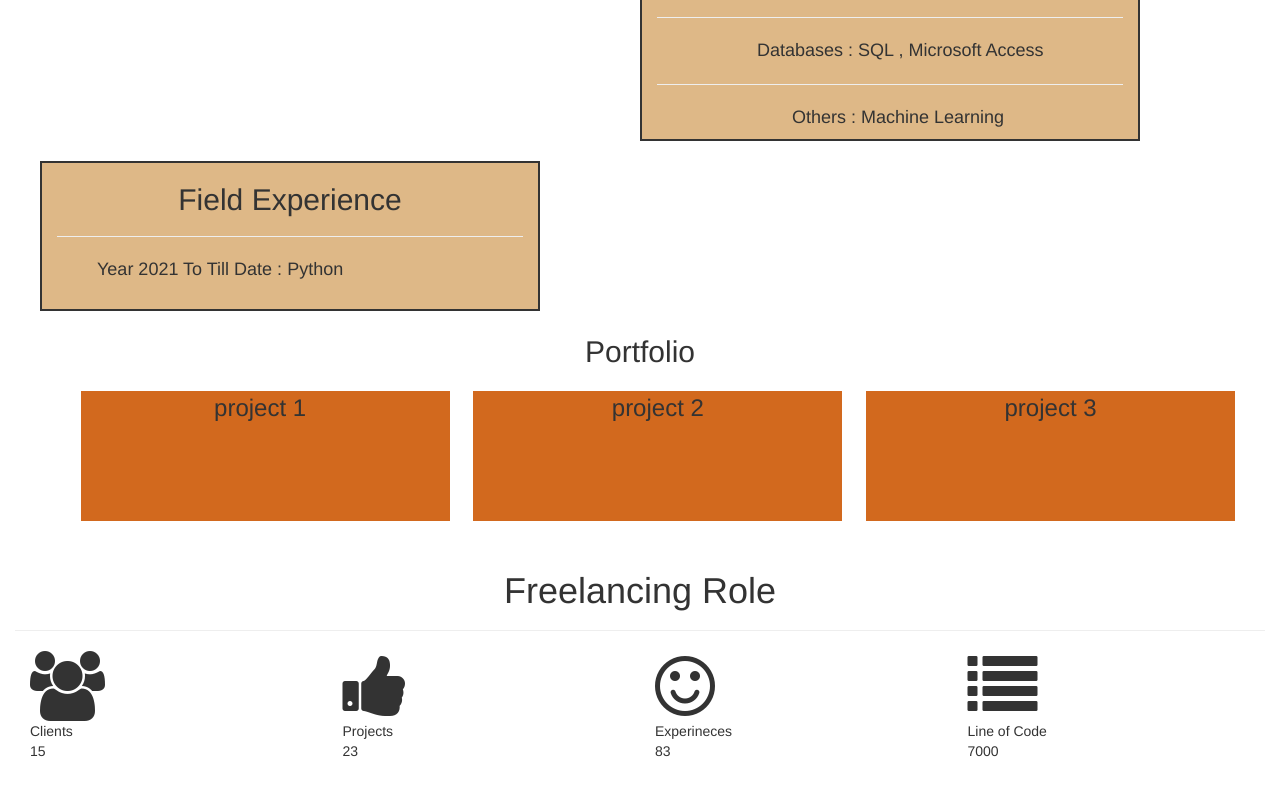
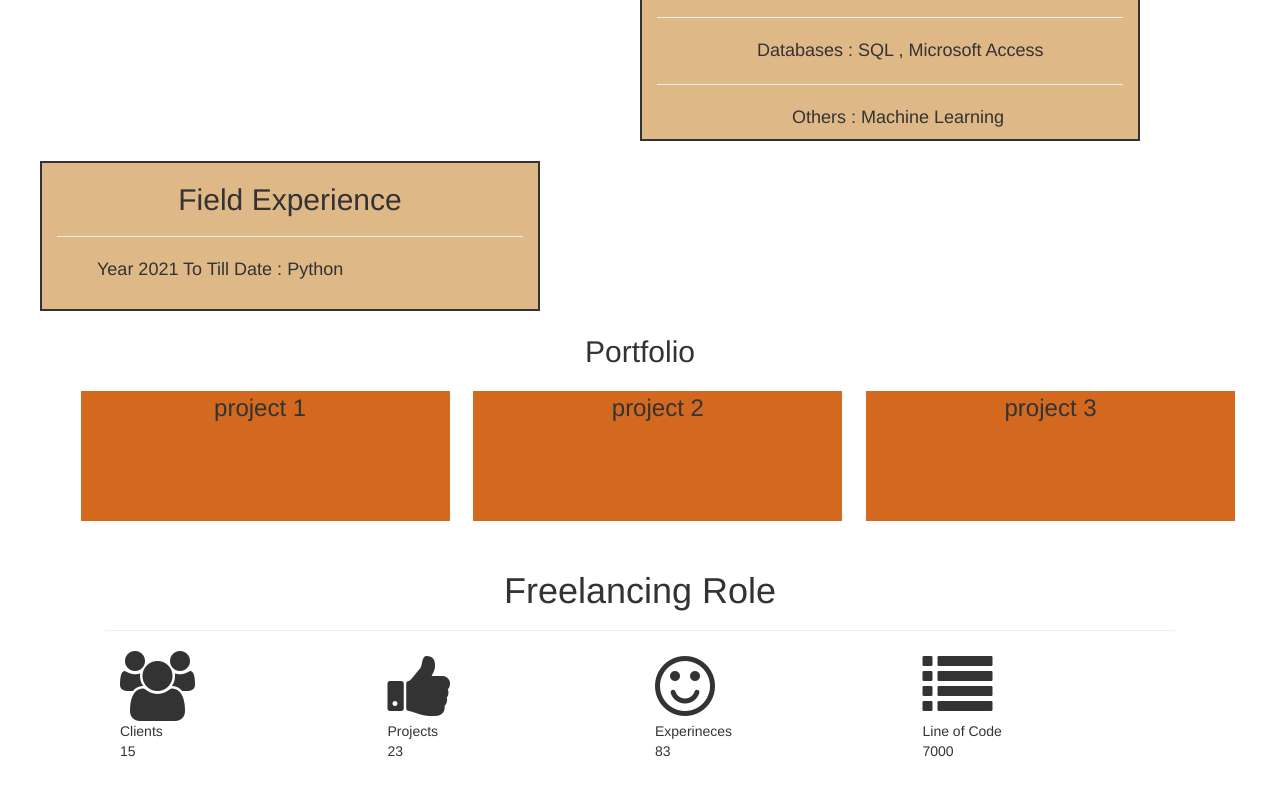
Before and after one commit to Atripatel221/AWT-Fullstack-Intership, a plain HTML site: page assignment/index.html in a window 1280 px wide. Shown: the part 1335-2130 px from the top of the page. Before the commit the page ends 2096 px from the top, so only its background shows below. Drawn offline with nearby package versions, Linux system fonts and the light colour scheme.

Commit message:
Update index.html

```diff
--- a/assignment/index.html
+++ b/assignment/index.html
@@ -95,7 +95,7 @@
             transform: rotate(360deg);
         }
         #db5{
-            padding-top: 90px;
+            padding: 90px;
         }
         .bg{
             position:absolute;
@@ -122,7 +122,6 @@
                     <nav>
                         <ul class="nav navbar-nav " style="vertical-align: bottom;">
                             <li class="active" style="background-color: black;color: white;"><a href="">Info</a></li>
-                            <li class="active"><a href="">Technical Summary</a></li>
                             <li class="active"><a href="#db1">Qualification</a></li>
                             <li class="active"><a href="#db2">Skills</a></li>
                             <li class="active"><a href="#db3">Experience</a></li>
```
